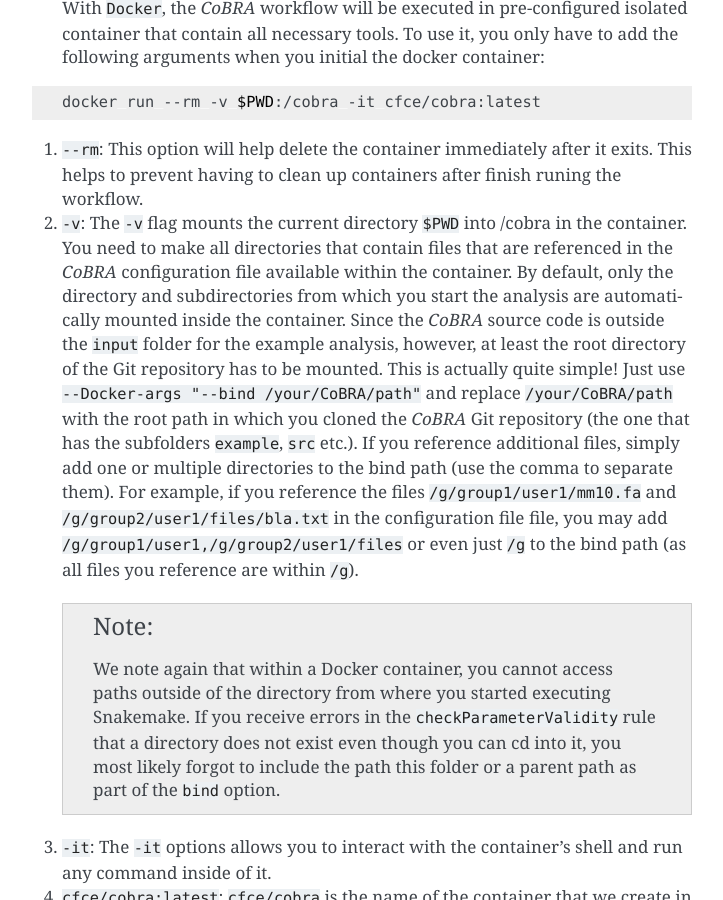
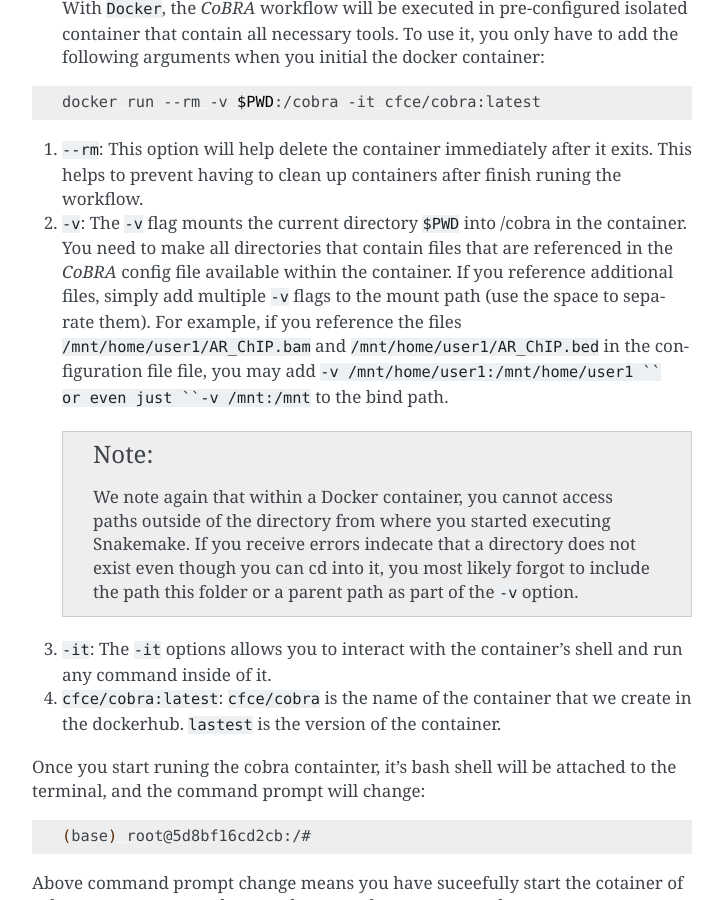
Before and after one commit to qiuxintao101/cobra, a Sphinx documentation site: the page built from docs/install.rst, in a window 1280 px wide and 900 px high, scrolled down 3703 px. Shown: the whole window, without its empty margins (388-1111 px from the left). Built offline with Sphinx 7.4.7, drawn with Linux system fonts in a browser that asks for light colours; pages that are not in the unit, such as notebooks, are missing from menus; some of the changed text lies outside the part shown.

Commit message:
Update install.rst

```diff
--- a/docs/install.rst
+++ b/docs/install.rst
@@ -140,9 +140,9 @@
 
 1. ``--rm``: This option will help delete the container immediately after it exits. This helps to prevent having to clean up containers after finish runing the workflow.
 
-2. ``-v``: The ``-v`` flag mounts the current directory ``$PWD`` into /cobra in the container. You need to make all directories that contain files that are referenced in the *CoBRA* configuration file available within the container. By default, only the directory and subdirectories from which you start the analysis are automatically mounted inside the container. Since the *CoBRA* source code is outside the ``input`` folder for the example analysis, however, at least the root directory of the Git repository has to be mounted. This is actually quite simple! Just use ``--Docker-args "--bind /your/CoBRA/path"`` and replace ``/your/CoBRA/path`` with the root path in which you cloned the *CoBRA* Git repository (the one that has the subfolders ``example``, ``src`` etc.). If you reference additional files, simply add one or multiple directories to the bind path (use the comma to separate them). For example, if you reference the files ``/g/group1/user1/mm10.fa`` and ``/g/group2/user1/files/bla.txt`` in the configuration file file, you may add ``/g/group1/user1,/g/group2/user1/files`` or even just ``/g`` to the bind path (as all files you reference are within ``/g``).
+2. ``-v``: The ``-v`` flag mounts the current directory ``$PWD`` into /cobra in the container. You need to make all directories that contain files that are referenced in the *CoBRA* config file available within the container. If you reference additional files, simply add multiple ``-v`` flags to the mount path (use the space to separate them). For example, if you reference the files ``/mnt/home/user1/AR_ChIP.bam`` and ``/mnt/home/user1/AR_ChIP.bed`` in the configuration file file, you may add ``-v /mnt/home/user1:/mnt/home/user1 `` or even just ``-v /mnt:/mnt`` to the bind path.
 
-  .. note:: We note again that within a Docker container, you cannot access paths outside of the directory from where you started executing Snakemake. If you receive errors in the ``checkParameterValidity`` rule that a directory does not exist even though you can cd into it, you most likely forgot to include the path this folder or a parent path as part of the ``bind`` option.
+  .. note:: We note again that within a Docker container, you cannot access paths outside of the directory from where you started executing Snakemake. If you receive errors indecate that a directory does not exist even though you can cd into it, you most likely forgot to include the path this folder or a parent path as part of the ``-v`` option.
 
 3. ``-it``: The ``-it`` options allows you to interact with the container’s shell and run any command inside of it.
 
```
Also changed, not shown: other parts of docs/install.rst (+1 -1 lines).
